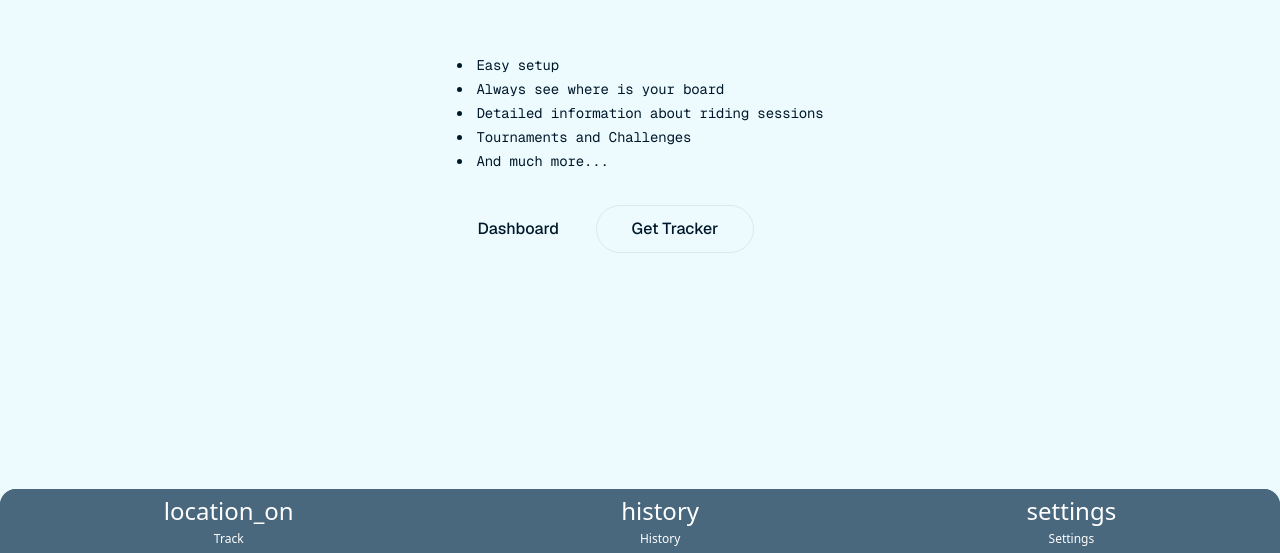
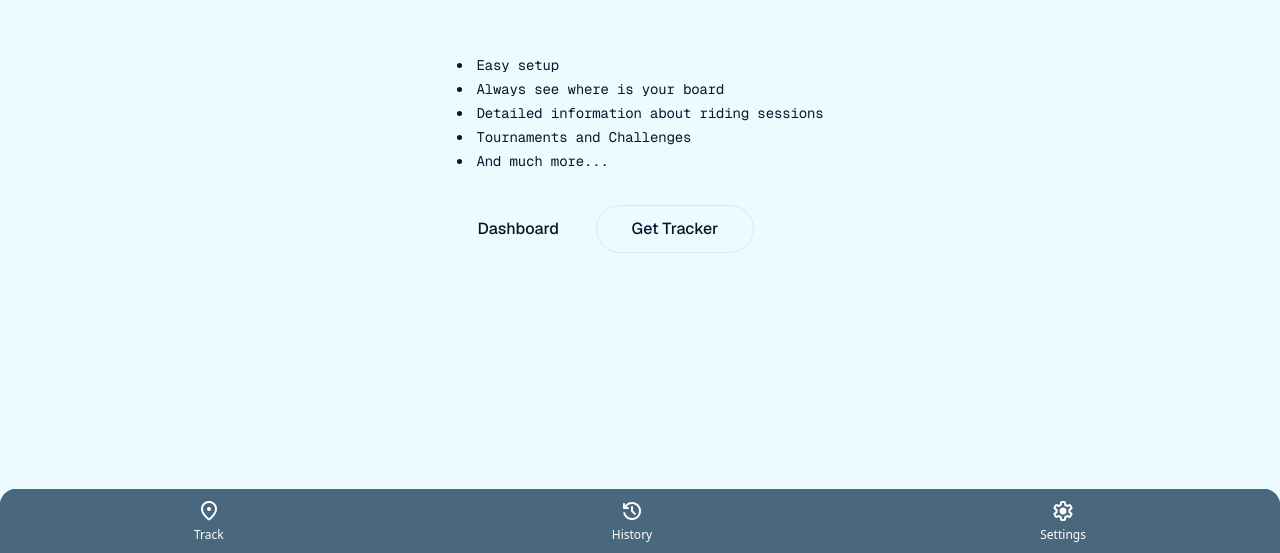
Before and after one commit to devjutsu/surfsync, a Next.js app: page / in a window 1280 px wide. Shown: the part 247-800 px from the top of the page. Built offline with nearby package versions, Linux system fonts and the light colour scheme.

Commit message:
manifesto, icons

```diff
--- a/app/globals.css
+++ b/app/globals.css
@@ -3,8 +3,10 @@
 
 @plugin "daisyui";
 
+
+
 @plugin "daisyui/theme" {
-  name: "surftrack";
+  name: "mytheme";
   default: true;
   prefersdark: false;
   color-scheme: light;
@@ -46,3 +48,27 @@
   --depth: 1;
   --noise: 0;
 }
+
+@font-face {
+  font-family: 'Material Symbols Rounded';
+  font-style: normal;
+  font-weight: 400;
+  font-display: optional;
+  src: url(https://fonts.gstatic.com/s/materialsymbolsrounded/v242/syl0-zNym6YjUruM-QrEh7-nyTnjDwKNJ_190FjpZIvDmUSVOK7BDB_Qb9vUSzq3wzLK-P0J-V_Zs-QtQth3-jOcbTCVpeRL2w5rwZu2rIelXxeJKJBiCa8.woff2) format('woff2');
+}
+
+.material-symbols-rounded {
+  font-family: 'Material Symbols Rounded';
+  font-weight: normal;
+  font-style: normal;
+  font-size: 24px;
+  line-height: 1;
+  letter-spacing: normal;
+  text-transform: none;
+  display: inline-block;
+  white-space: nowrap;
+  word-wrap: normal;
+  direction: ltr;
+  -webkit-font-feature-settings: 'liga';
+  -webkit-font-smoothing: antialiased;
+}
--- a/app/layout.tsx
+++ b/app/layout.tsx
@@ -16,6 +16,17 @@ const geistMono = Geist_Mono({
 export const metadata: Metadata = {
   title: 'SurfSync Board Tracker',
   description: 'Track your board and surf sessions with Surf Sync',
+  icons: {
+    icon: '/favicon.ico',
+    apple: '/apple-touch-icon.png',
+    shortcut: '/favicon-32x32.png',
+  },
+  manifest: '/manifest.json',
+  other: {
+    // Подключаем Material Symbols
+    'link:material-symbols':
+      'https://fonts.googleapis.com/css2?family=Material+Symbols+Rounded&display=optional',
+  },
 };
 
 export default function RootLayout({
@@ -25,7 +36,13 @@ export default function RootLayout({
 }>) {
   return (
     <html lang="en" data-theme="surftrack">
-      {/* Head content moved to _document.tsx */}
+      <head>
+        {/* Подключаем Material Symbols */}
+        <link
+          href="https://fonts.googleapis.com/css2?family=Material+Symbols+Rounded&display=optional"
+          rel="stylesheet"
+        />
+      </head>
       <body
         className={`${geistSans.variable} ${geistMono.variable} antialiased`}
       >
--- /dev/null
+++ b/app/viewport.ts
@@ -0,0 +1,4 @@
+export const viewport = {
+    width: 'device-width',
+    initialScale: 1,
+  };
--- a/pages/_document.tsx
+++ b/pages/_document.tsx
@@ -4,38 +4,7 @@ import { Html, Head, Main, NextScript } from 'next/document';
 export default function Document() {
   return (
     <Html lang="en" data-theme="surftrack">
-      <Head>
-        {/* Material Symbols */}
-        <link
-          href="https://fonts.googleapis.com/css2?family=Material+Symbols+Rounded&display=optional"
-          rel="stylesheet"
-        />
-
-        {/* Favicon */}
-        <link rel="icon" href="/favicon.ico" />
-        <link
-          rel="apple-touch-icon"
-          sizes="180x180"
-          href="/apple-touch-icon.png"
-        />
-        <link
-          rel="icon"
-          type="image/png"
-          sizes="32x32"
-          href="/favicon-32x32.png"
-        />
-        <link
-          rel="icon"
-          type="image/png"
-          sizes="16x16"
-          href="/favicon-16x16.png"
-        />
-
-        {/* Base Meta */}
-        <meta name="viewport" content="width=device-width, initial-scale=1" />
-        <meta charSet="UTF-8" />
-        <meta name="theme-color" content="#0A3B59" />
-      </Head>
+      <Head></Head>
       <body className="antialiased">
         <Main />
         <NextScript />
```
Also changed, not shown: public/manifest.json (added), public/site.webmanifest (deleted).
